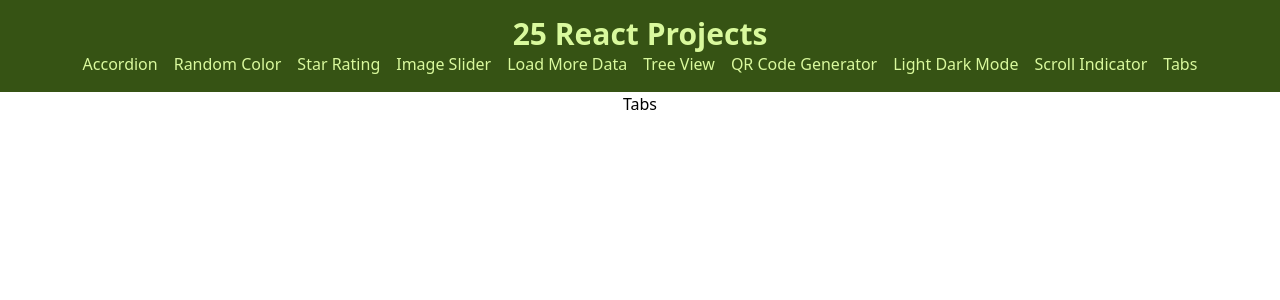
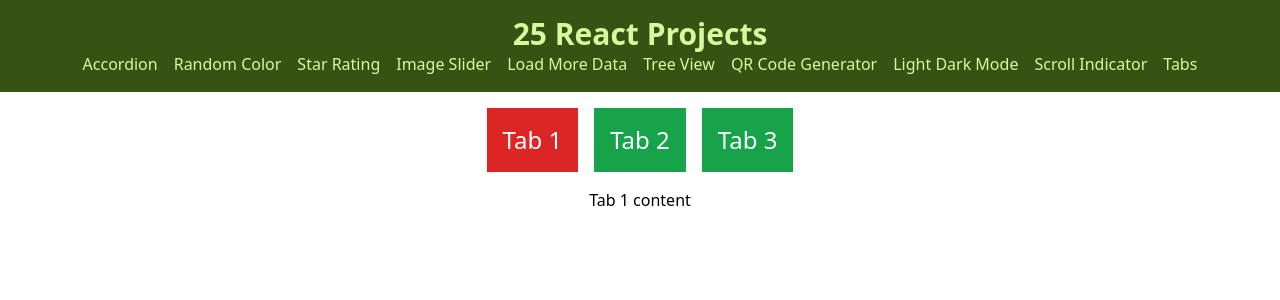
Before and after one commit to Kris1027/25-react-projects, a React (Vite) app: page /tabs in a window 1280 px wide. Shown: the top 300 px of the page. Built offline with nearby package versions, Linux system fonts and the light colour scheme.

Commit message:
build tabs and tabtest components and functionality

```diff
--- a/src/main.tsx
+++ b/src/main.tsx
@@ -12,7 +12,7 @@ import { menus } from "./projects/tree-view/data";
 import { QrCodeGenerator } from "./projects/qr-code-generator/QrCodeGenerator";
 import { LightDarkMode } from "./projects/light-dark-mode/LightDarkMode";
 import { ScrollIndicator } from "./projects/scroll-indicator/ScrollIndicator";
-import { Tabs } from "./projects/tabs/Tabs";
+import { TabTest } from "./projects/tabs/TabTest";
 
 const router = createBrowserRouter([
   {
@@ -59,7 +59,7 @@ const router = createBrowserRouter([
       },
       {
         path: "/tabs",
-        element: <Tabs />,
+        element: <TabTest />,
       },
     ],
   },
--- /dev/null
+++ b/src/projects/tabs/TabTest.tsx
@@ -0,0 +1,30 @@
+import { Tabs } from "./Tabs";
+
+function RandomComponent() {
+  return (
+    <h1 className="text-xl bg-red-600 text-white p-4">Some random content</h1>
+  );
+}
+
+export const TabTest = () => {
+  const tabs = [
+    {
+      label: "Tab 1",
+      content: "Tab 1 content",
+    },
+    {
+      label: "Tab 2",
+      content: <span className="bg-amber-600 p-2">Tab 2 content</span>,
+    },
+    {
+      label: "Tab 3",
+      content: <RandomComponent />,
+    },
+  ];
+
+  function handleChange(currentTabIndex: number) {
+    console.log(currentTabIndex);
+  }
+
+  return <Tabs tabsContent={tabs} onChange={handleChange} />;
+};
--- a/src/projects/tabs/Tabs.tsx
+++ b/src/projects/tabs/Tabs.tsx
@@ -1,3 +1,39 @@
-export const Tabs = () => {
-  return <div>Tabs</div>;
+import { useState } from "react";
+import { twMerge } from "tailwind-merge";
+
+export const Tabs = ({
+  tabsContent,
+  onChange,
+}: {
+  tabsContent: { label: string; content: JSX.Element | string }[];
+  onChange: (arg0: number) => void;
+}) => {
+  const [currentTabIndex, setCurrentTabIndex] = useState<number>(0);
+
+  function handleClick(getCurrentIndex: number) {
+    setCurrentTabIndex(getCurrentIndex);
+    onChange(getCurrentIndex);
+  }
+
+  return (
+    <div className="p-4">
+      <div className="flex gap-4">
+        {tabsContent.map((tabItem, index) => (
+          <div
+            className={twMerge(
+              "p-4 text-2xl cursor-pointer text-white",
+              `${currentTabIndex === index ? "bg-red-600" : "bg-green-600"}`
+            )}
+            onClick={() => handleClick(index)}
+            key={tabItem.label}
+          >
+            <span>{tabItem.label}</span>
+          </div>
+        ))}
+      </div>
+      <div className="flex justify-center p-4">
+        {tabsContent[currentTabIndex] && tabsContent[currentTabIndex].content}
+      </div>
+    </div>
+  );
 };
```
